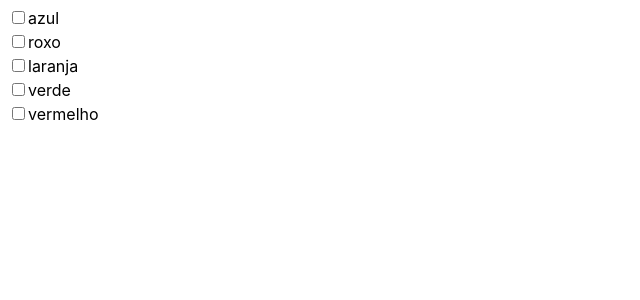
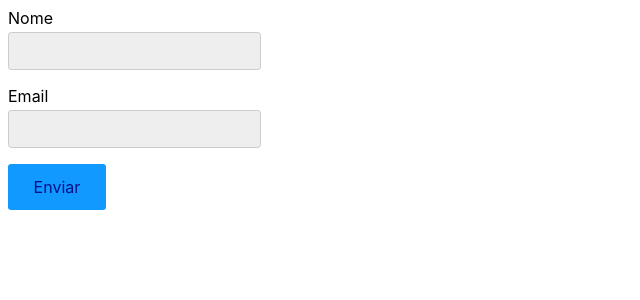
Before and after one commit to DevRobsonAlmeida/ReactJS, a React (Create React App) app: page / in a window 1280 px wide. Shown: the top 300 px of the page, without its empty margins (0-640 px from the left). Built offline with nearby package versions, Linux system fonts and the light colour scheme.

Commit message:
Componentes - Input

```diff
--- a/src/App.js
+++ b/src/App.js
@@ -1,51 +1,14 @@
 import React from 'react';
-
-const coresFields = [
-  {
-    id: 'azul',
-  },
-  {
-    id: 'roxo',
-  },
-  {
-    id: 'laranja',
-  },
-  {
-    id: 'verde',
-  },
-  {
-    id: 'vermelho',
-  },
-];
+import Input from './Form/Input';
 
 const App = () => {
-  const [cores, setCores] = React.useState('');
-
-  function handleChange({ target }) {
-    if (target.checked) setCores([...cores, target.value]);
-    else setCores(cores.filter((cor) => cor !== target.value));
-  }
-
-  function checkColor(cor) {
-    console.log(cor);
-    return cores.includes(cor);
-  }
-
+  const [nome, setNome] = React.useState('');
+  const [email, setEmail] = React.useState('');
   return (
     <form>
-      {coresFields.map(({ id }) => (
-        <div>
-          <label>
-            <input
-              type="checkbox"
-              value={id}
-              checked={checkColor(id)}
-              onChange={handleChange}
-            />
-            {id}
-          </label>
-        </div>
-      ))}
+      <Input label="Nome" id="nome" value={nome} setValue={setNome} required />
+      <Input label="Email" id="email" value={email} setValue={setEmail} />
+      <button>Enviar</button>
     </form>
   );
 };
--- /dev/null
+++ b/src/Form/Input.js
@@ -0,0 +1,18 @@
+import React from 'react';
+
+const Input = ({ id, label, setValue, ...props }) => {
+  return (
+    <>
+      <label htmlFor={id}>{label}</label>
+      <input
+        type="text"
+        id={id}
+        name={id}
+        onChange={({ target }) => setValue(target.value)}
+        {...props}
+      />
+    </>
+  );
+};
+
+export default Input;
```
